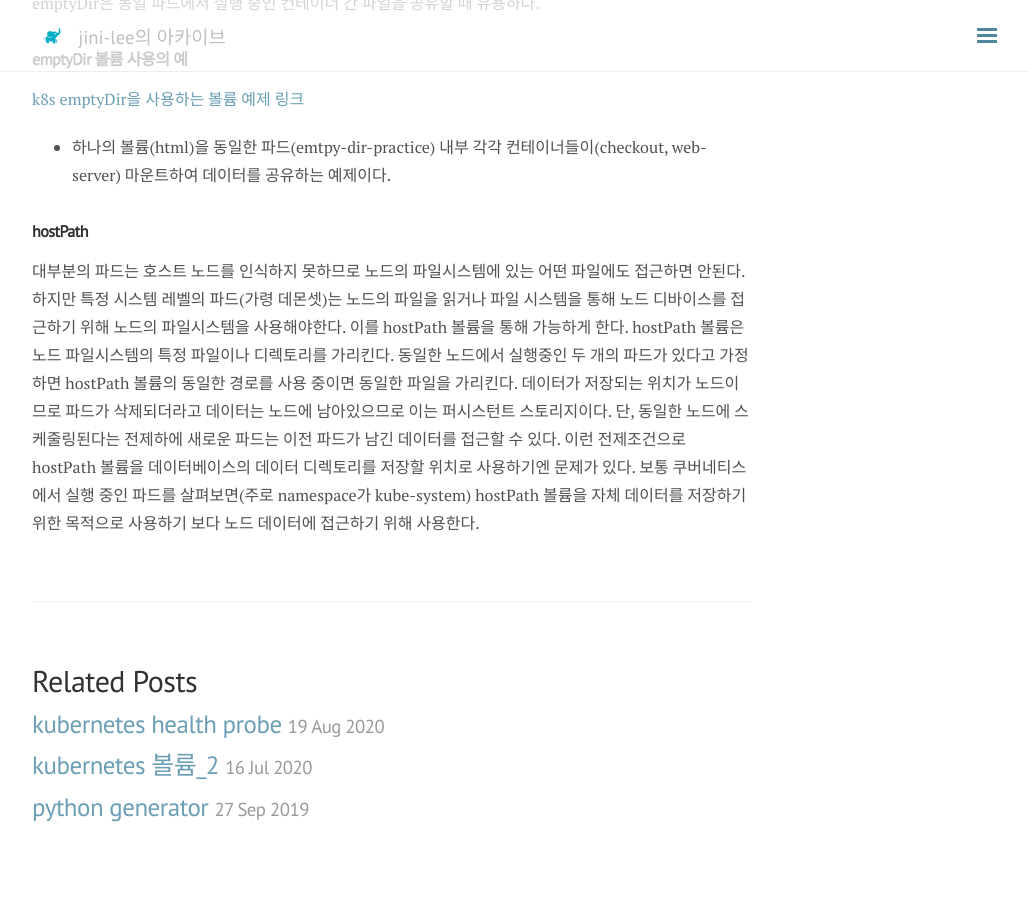
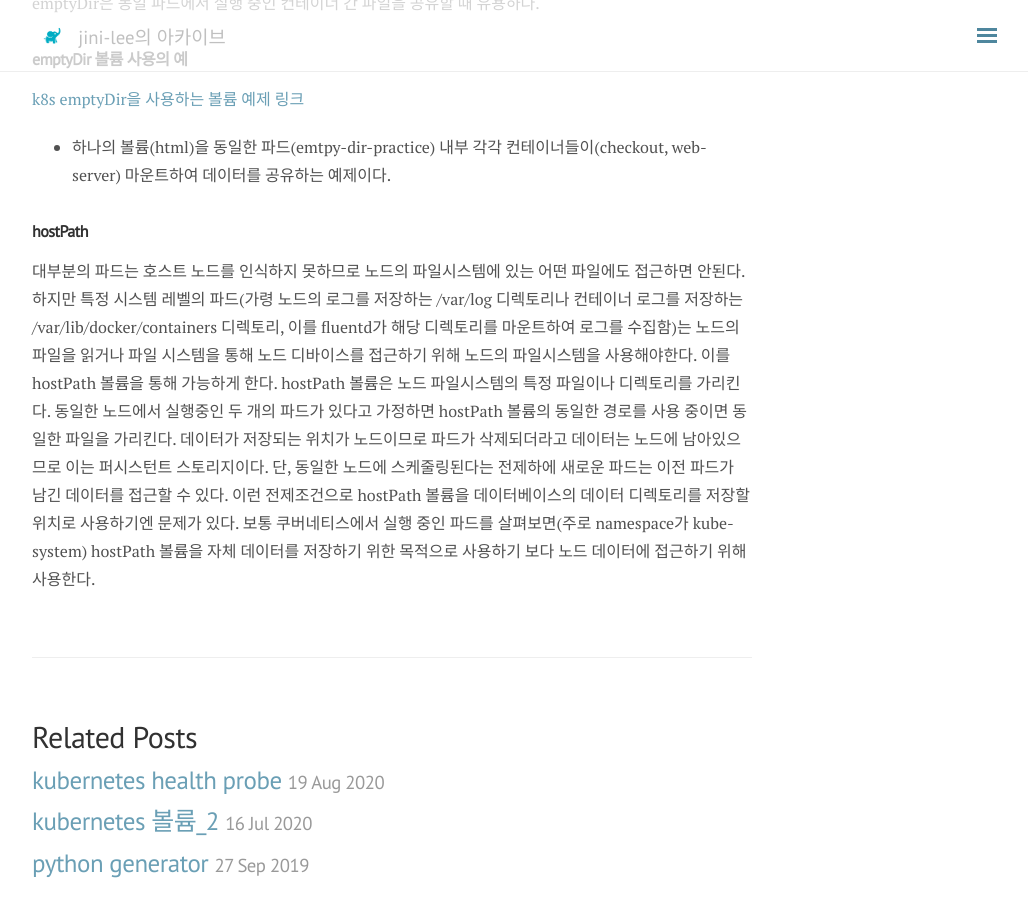
Before and after one commit to jini-lee/jini-lee.github.com, a Jekyll site: the page built from _posts/kubernetes/2020-07-14-volume-1.md, in a window 1280 px wide and 900 px high, scrolled down 1227 px. Shown: the whole window, without its empty margins (248-1276 px from the left). Built offline with Jekyll 4.4.1, drawn with Linux system fonts in a browser that asks for light colours; nearby versions of some CDN libraries; comment, search, counter and statistics services are not loaded.

Commit message:
Update 2020-07-14-volume-1.md

```diff
--- a/_posts/kubernetes/2020-07-14-volume-1.md
+++ b/_posts/kubernetes/2020-07-14-volume-1.md
@@ -42,6 +42,6 @@ comments: true
 - 하나의 볼륨(html)을 동일한 파드(emtpy-dir-practice) 내부 각각 컨테이너들이(checkout, web-server) 마운트하여 데이터를 공유하는 예제이다.
 
 ### hostPath
- 대부분의 파드는 호스트 노드를 인식하지 못하므로 노드의 파일시스템에 있는 어떤 파일에도 접근하면 안된다. 하지만 특정 시스템 레벨의 파드(가령 데몬셋)는 노드의 파일을 읽거나 파일 시스템을 통해 노드 디바이스를 접근하기 위해 노드의 파일시스템을 사용해야한다. 이를 hostPath 볼륨을 통해 가능하게 한다.
+ 대부분의 파드는 호스트 노드를 인식하지 못하므로 노드의 파일시스템에 있는 어떤 파일에도 접근하면 안된다. 하지만 특정 시스템 레벨의 파드(가령 노드의 로그를 저장하는 /var/log 디렉토리나 컨테이너 로그를 저장하는 /var/lib/docker/containers 디렉토리, 이를 fluentd가 해당 디렉토리를 마운트하여 로그를 수집함)는 노드의 파일을 읽거나 파일 시스템을 통해 노드 디바이스를 접근하기 위해 노드의 파일시스템을 사용해야한다. 이를 hostPath 볼륨을 통해 가능하게 한다.
  hostPath 볼륨은 노드 파일시스템의 특정 파일이나 디렉토리를 가리킨다. 동일한 노드에서 실행중인 두 개의 파드가 있다고 가정하면 hostPath 볼륨의 동일한 경로를 사용 중이면 동일한 파일을 가리킨다. 데이터가 저장되는 위치가 노드이므로 파드가 삭제되더라고 데이터는 노드에 남아있으므로 이는 퍼시스턴트 스토리지이다. 단, 동일한 노드에 스케줄링된다는 전제하에 새로운 파드는 이전 파드가 남긴 데이터를 접근할 수 있다. 이런 전제조건으로 hostPath 볼륨을 데이터베이스의 데이터 디렉토리를 저장할 위치로 사용하기엔 문제가 있다.
  보통 쿠버네티스에서 실행 중인 파드를 살펴보면(주로 namespace가 kube-system) hostPath 볼륨을 자체 데이터를 저장하기 위한 목적으로 사용하기 보다 노드 데이터에 접근하기 위해 사용한다.
```
